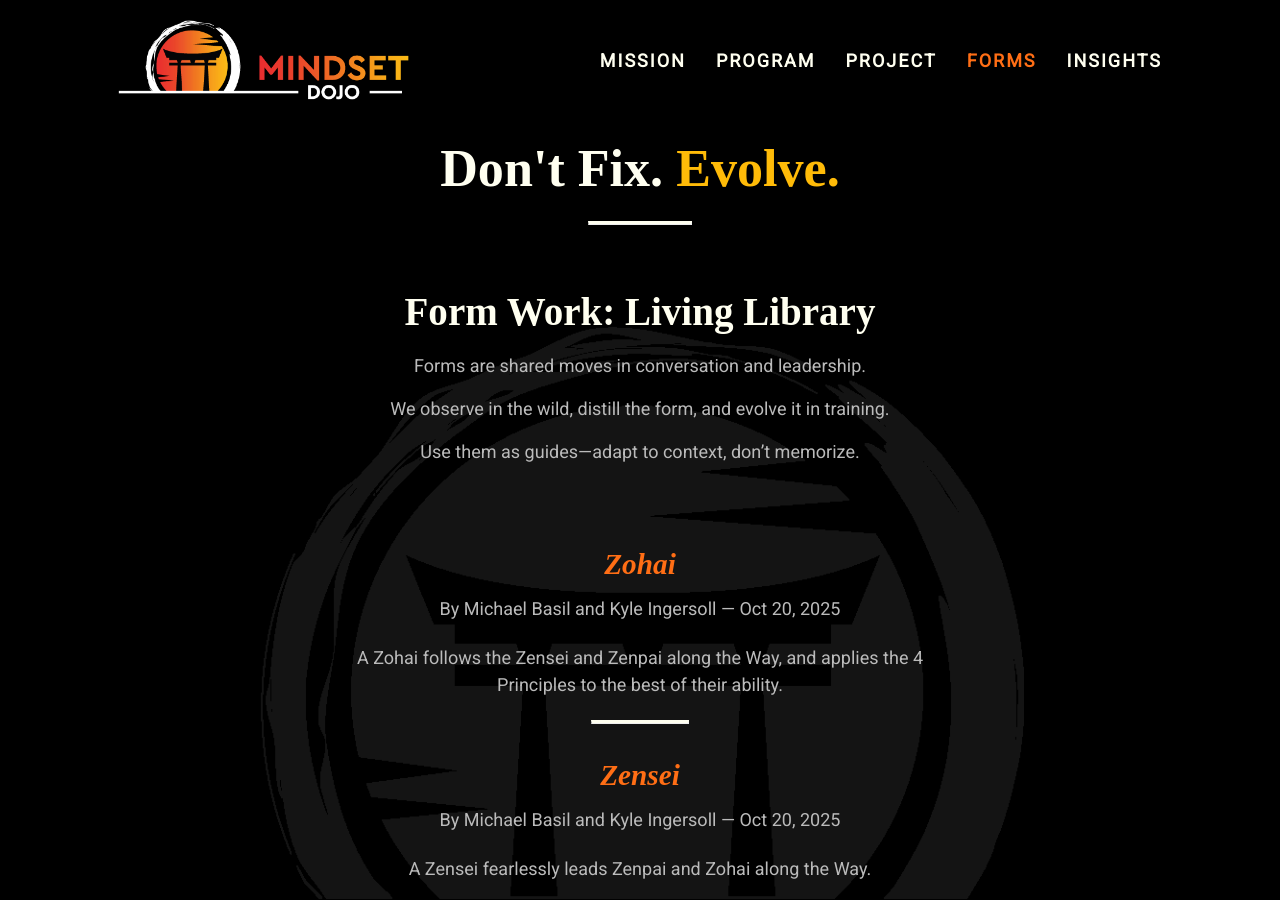
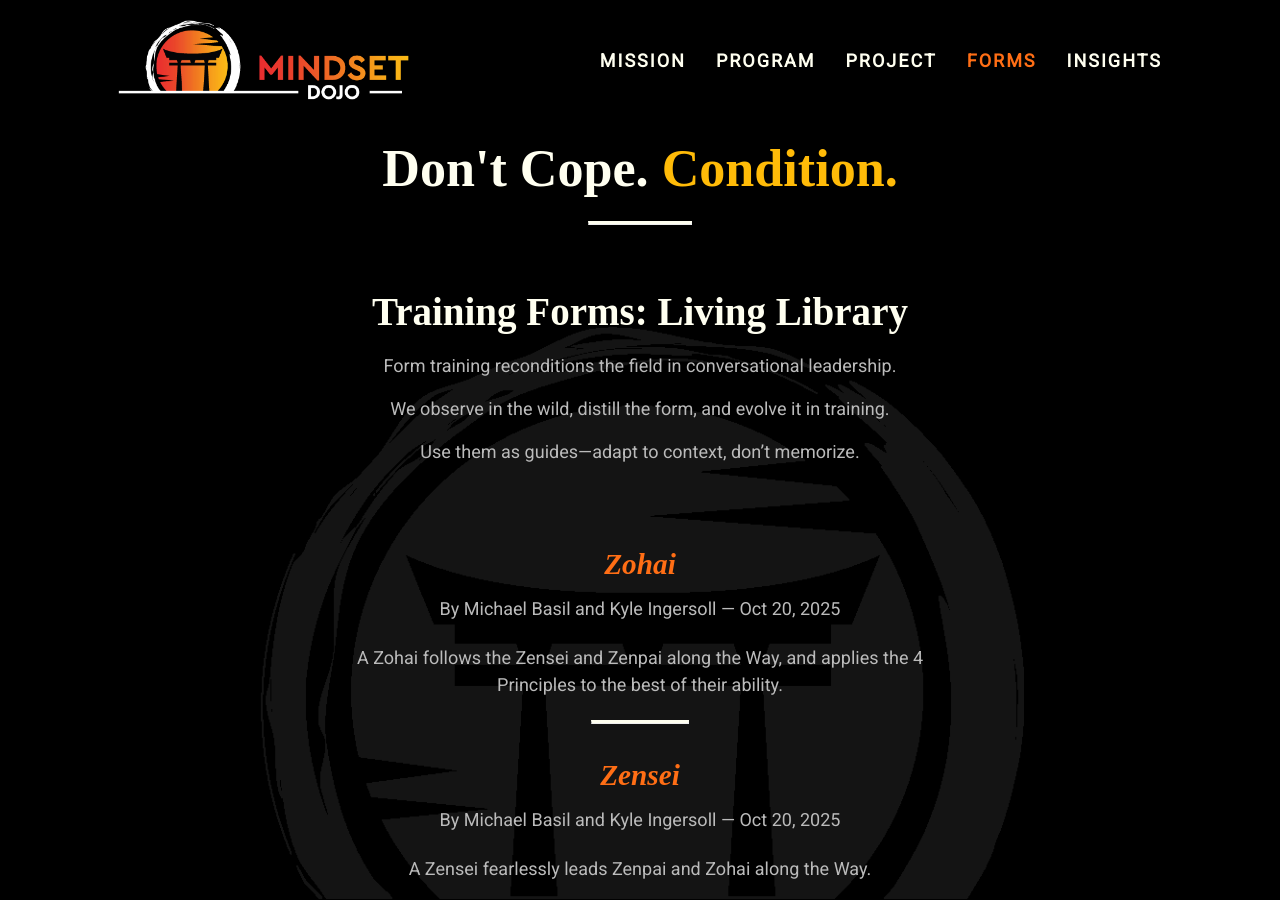
Before and after one commit to mindset-dojo/mindset-dojo.github.io, a Jekyll site: the page built from forms.md, in a window 1280 px wide and 900 px high. Built offline with Jekyll 4.4.1, drawn with Linux system fonts in a browser that asks for light colours; some web fonts are replaced.

Commit message:
refactor(forms): distill language.

```diff
--- a/_data/sections/forms.yaml
+++ b/_data/sections/forms.yaml
@@ -1,13 +1,13 @@
 ---
-mantra: "Don't Fix. Evolve."
-mantra_mark: "Evolve."
-description: "We are form evolvers. We observe, distill, and evolve forms of interaction that cultivate presence, connection, and flow."
+mantra: "Don't Cope. Condition."
+mantra_mark: "Condition."
+description: "We are culture evolvers."
 sections:
   - type: text
     data:
-      label: "Form Work: Living Library"
+      label: "Training Forms: Living Library"
       items:
-        - "Forms are shared moves in conversation and leadership."
+        - "Form training reconditions the field in conversational leadership."
         - "We observe in the wild, distill the form, and evolve it in training."
         - "Use them as guides—adapt to context, don’t memorize."
   - type: collection-stream
```
